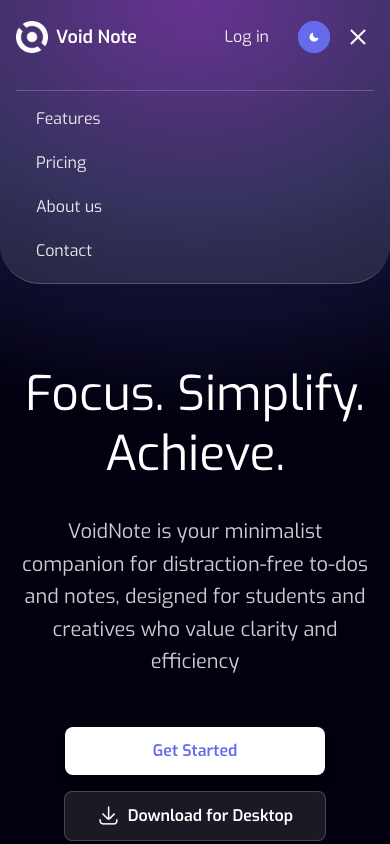
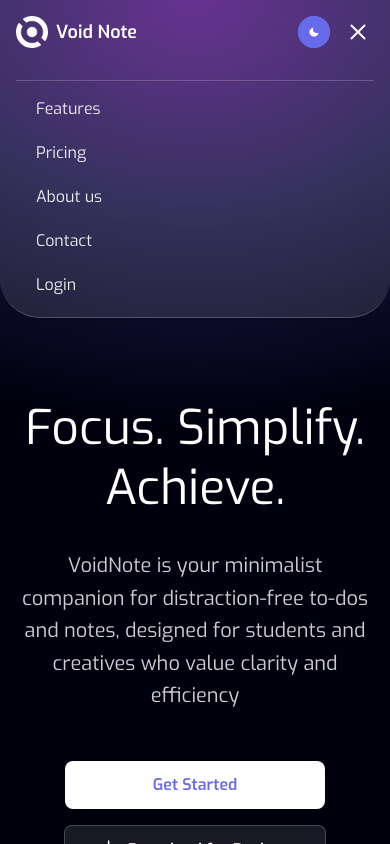
Before and after one commit to Supun-Sanjana/Void-Note, a React (Vite) app: page / in a window 390 px wide. Both pictures are taken after a click on the button 358 px from the left and 37 px from the top of the page. Shown: the top 844 px of the page. Built offline with nearby package versions, Linux system fonts and the light colour scheme.

Commit message:
make login button appear only larger than sm screen

```diff
--- a/src/Components/Header.jsx
+++ b/src/Components/Header.jsx
@@ -30,8 +30,8 @@ const Header = () => {
             </div>
 
             {/* Action Buttons */}
-            <div className="flex items-center space-x-3">
-              <button className="cursor-pointer text-white/90 hover:text-white px-4 py-2 rounded-lg border border-transparent hover:border-white/20 hover:bg-[#676BEB] hover:backdrop-blur-md transition-all duration-200">
+            <div className="flex items-center space-x-3" >
+              <button className="cursor-pointer text-white/90 hover:text-white px-4 py-2 rounded-lg border border-transparent hover:border-white/20 hover:bg-[#676BEB] hover:backdrop-blur-md transition-all duration-200 hidden sm:block">
                 Log in
               </button>
               <button className="relative w-8 h-8 group">
@@ -58,6 +58,7 @@ const Header = () => {
               <a href="#" className="block text-white/90 hover:text-white px-3 py-2 rounded-lg hover:bg-[#676BEB] hover:backdrop-blur-md transition-all duration-200">Pricing</a>
               <a href="#" className="block text-white/90 hover:text-white px-3 py-2 rounded-lg hover:bg-[#676BEB] hover:backdrop-blur-md transition-all duration-200">About us</a>
               <a href="#" className="block text-white/90 hover:text-white px-3 py-2 rounded-lg hover:bg-[#676BEB] hover:backdrop-blur-md transition-all duration-200">Contact</a>
+              <a href="#" className="block text-white/90 hover:text-white px-3 py-2 rounded-lg hover:bg-[#676BEB] hover:backdrop-blur-md transition-all duration-200">Login</a>
             </div>
           </div>
         </div>
```
